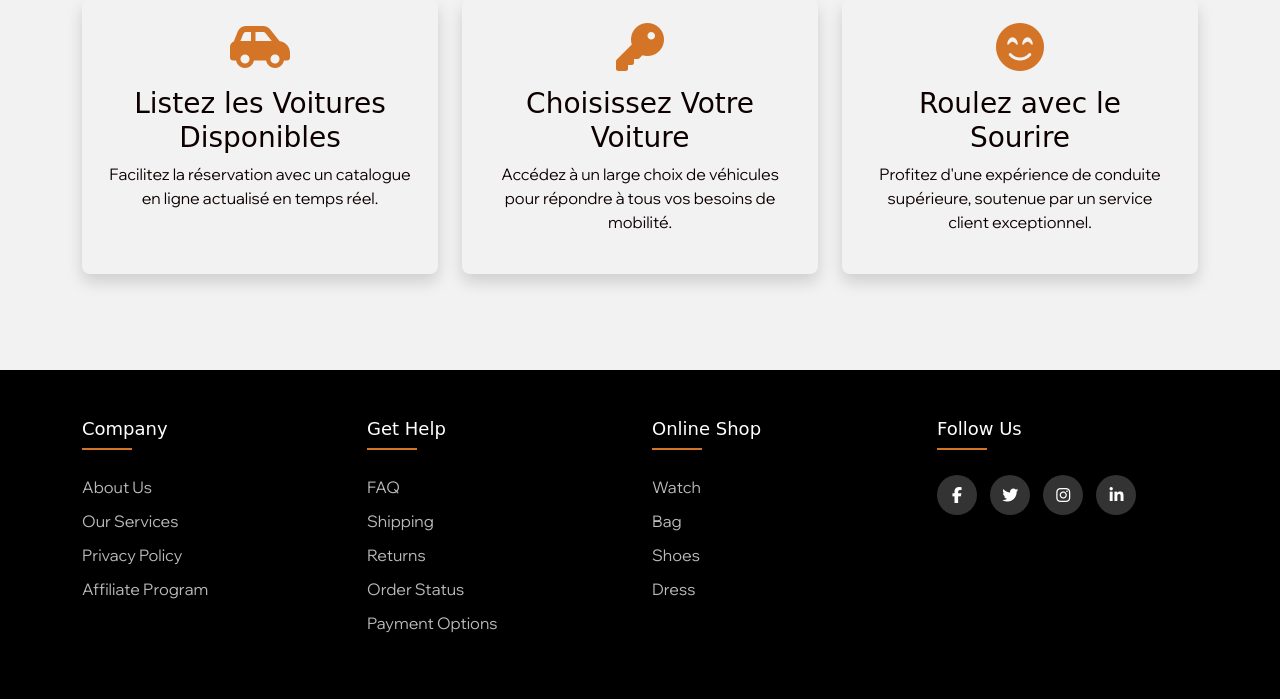
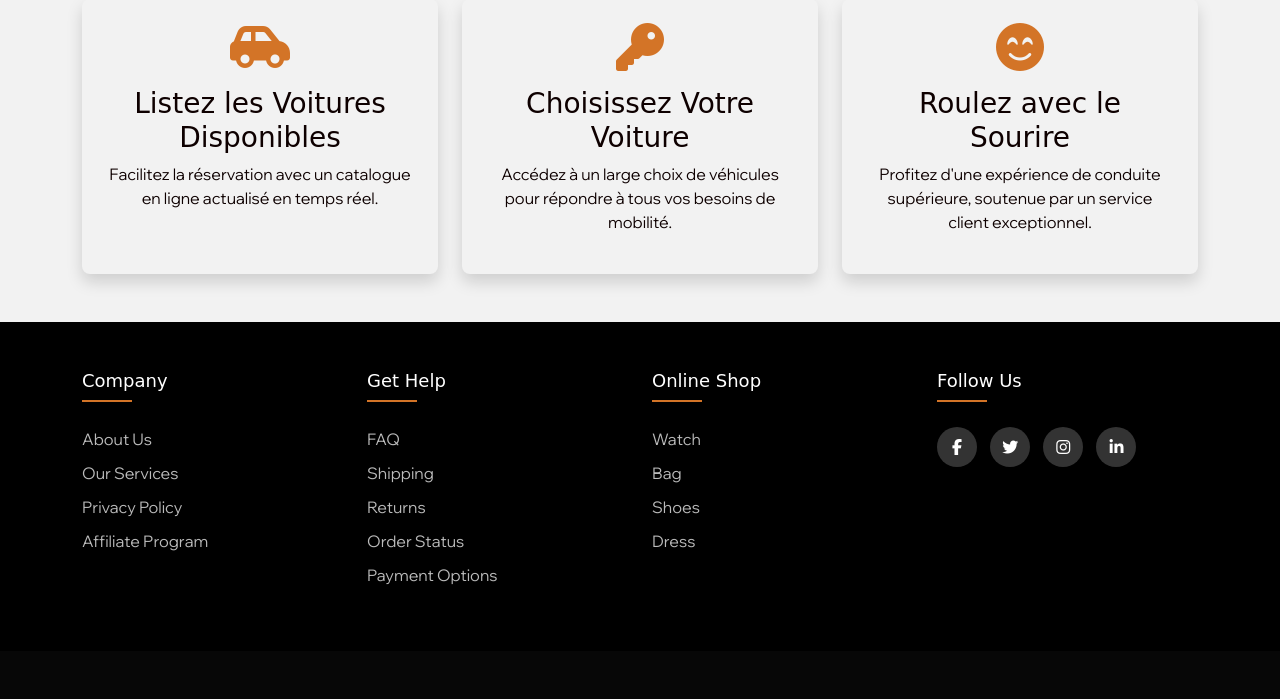
Before and after one commit to florent6001/sharethecars, a Rails app: page / in a window 1280 px wide. Shown: the part 1011-1710 px from the top of the page. After the commit the page ends 1595 px from the top, so only its background shows below. Run offline with Rails 7, Linux system fonts and the light colour scheme; style sheets or scripts are compiled from the project's sources; parts of the project's set-up code (start-up, migrations or seed data) failed here and were passed over; some libraries are stand-ins or nearby versions; some web fonts are replaced.

Commit message:
Remove mt-5 on footer to stick the footer on bottom

```diff
--- a/app/views/shared/_footer.html.erb
+++ b/app/views/shared/_footer.html.erb
@@ -1,4 +1,4 @@
-<footer class="py-5 bg-black mt-5">
+<footer class="py-5 bg-black">
   <div class="container">
     <div class="row">
       <div class="col-md-3">
```
